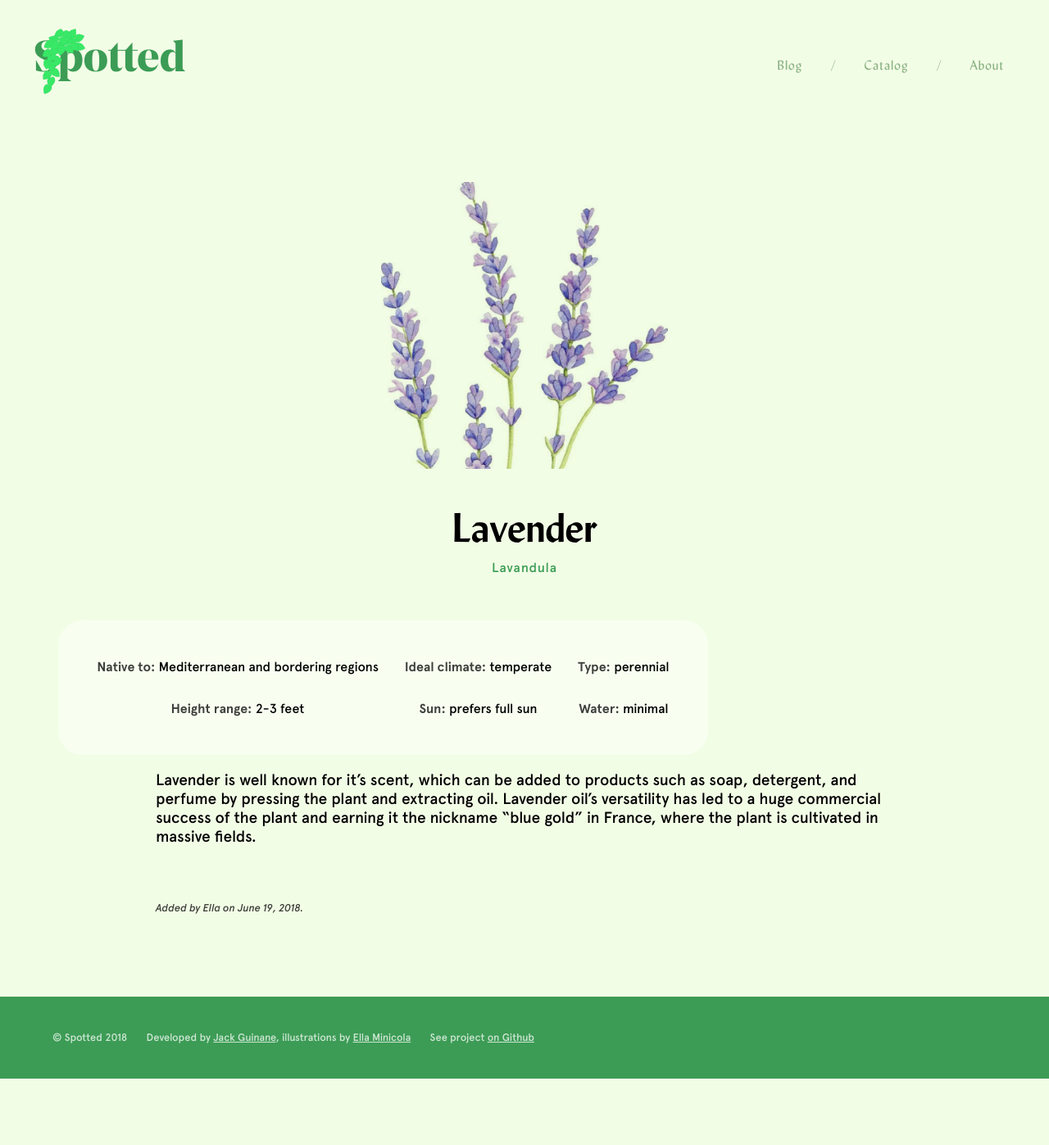
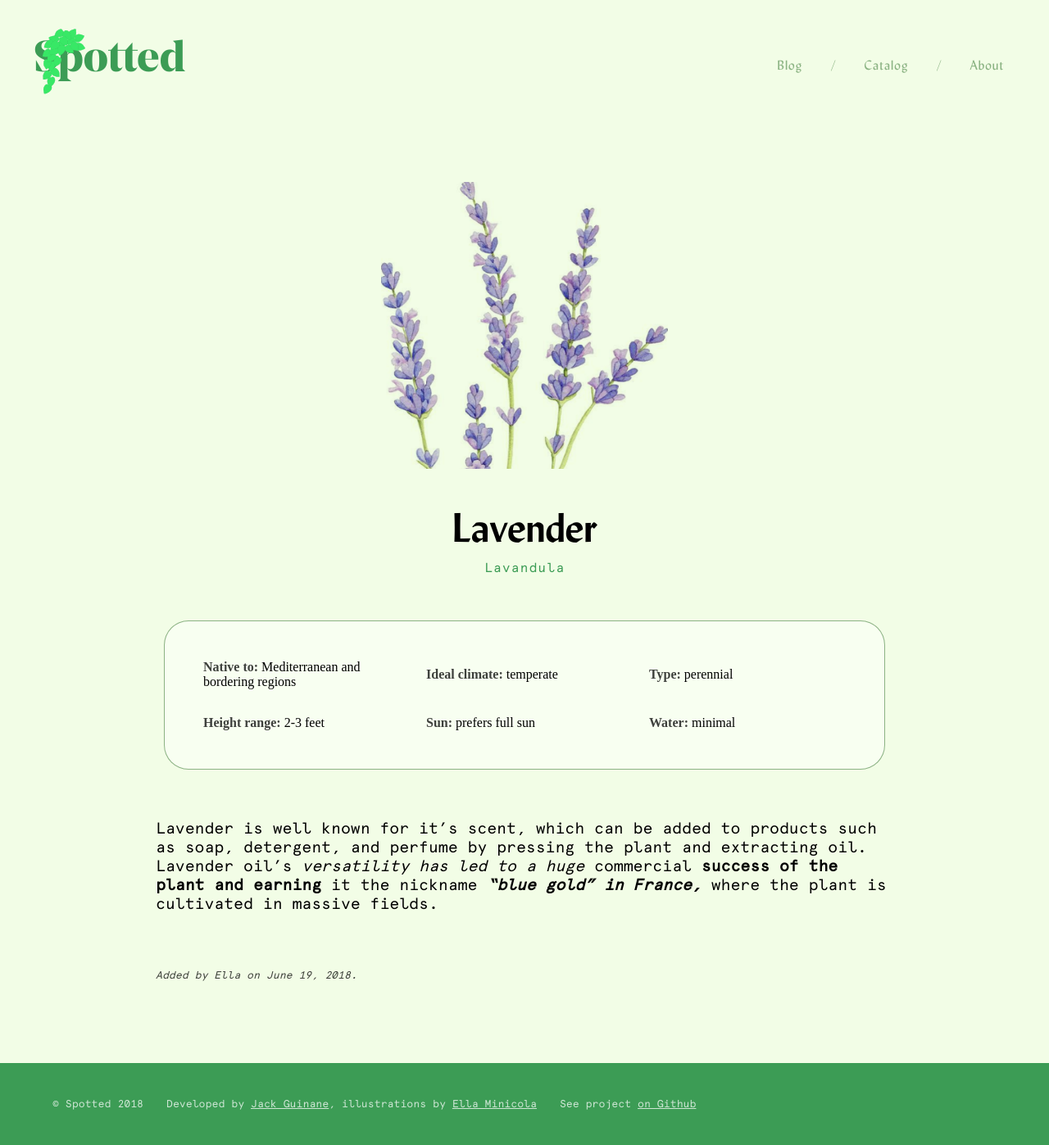
Before and after one commit to qjack001/Spotted, a Jekyll site: the page built from _posts/2018-6-19-Lavender.md, in a window 1280 px wide. Shown: the whole page at 82% size. Built offline with Jekyll 4.4.1, drawn with Linux system fonts in a browser that asks for light colours; before the commit the page ends 1316 px from its top, so only the background shows below that.

Commit message:
add monospace font

```diff
--- a/_posts/2018-6-19-Lavender.md
+++ b/_posts/2018-6-19-Lavender.md
@@ -14,4 +14,4 @@ data:
   water: minimal
 ---
 
-Lavender is well known for it’s scent, which can be added to products such as soap, detergent, and perfume by pressing the plant and extracting oil. Lavender oil’s versatility has led to a huge commercial success of the plant and earning it the nickname “blue gold” in France, where the plant is cultivated in massive fields.
+Lavender is well known for it’s scent, which can be added to products such as soap, detergent, and perfume by pressing the plant and extracting oil. Lavender oil’s *versatility has led to a huge* commercial **success of the plant and earning** it the nickname **_“blue gold” in France,_** where the plant is cultivated in massive fields.
--- a/style.css
+++ b/style.css
@@ -78,6 +78,12 @@
     font-style: italic;
 }
 
+@font-face
+{
+    font-family: "Apercu Mono";
+    src: url("/Spotted/assets/fonts/Apercu/a-mono.ttf") format('truetype');
+}
+
 :root
 {
     --background: #f2fde6;
@@ -98,6 +104,7 @@
 
     --lydian: Lydian, serif;
     --apercu: Apercu, sans-serif;
+    --apercu: "Apercu Mono", mono-space;
 }
 
 html
@@ -310,16 +317,21 @@ hr
     border-radius: 30px;
     border-color: var(--soft-dark-green);
     border-width: 1px;
+    border-style: solid;
+    margin: 0 auto 60px auto;
 }
 
 td
 {
-    font-family: var(--apercu);
+    font-family: var(--apercu-mono);
     padding: 15px;
     color: var(--black);
+    text-align: left;
+    width: 15rem;
 }
 
 td b
 {
     color: var(--soft-black);
+    font-weight: 700;
 }
```
Also changed, not shown: assets/fonts/Apercu/a-mono.ttf (added), 1 other file.
